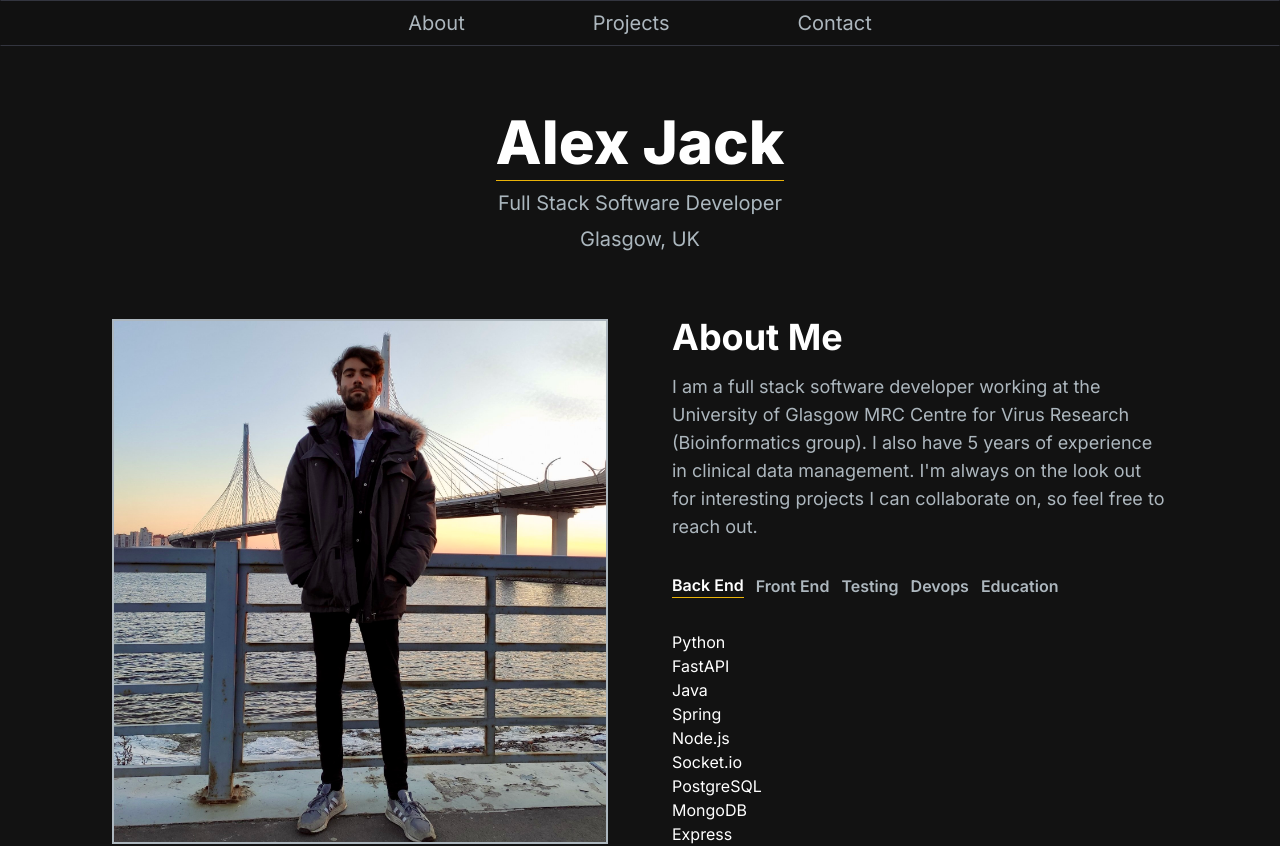
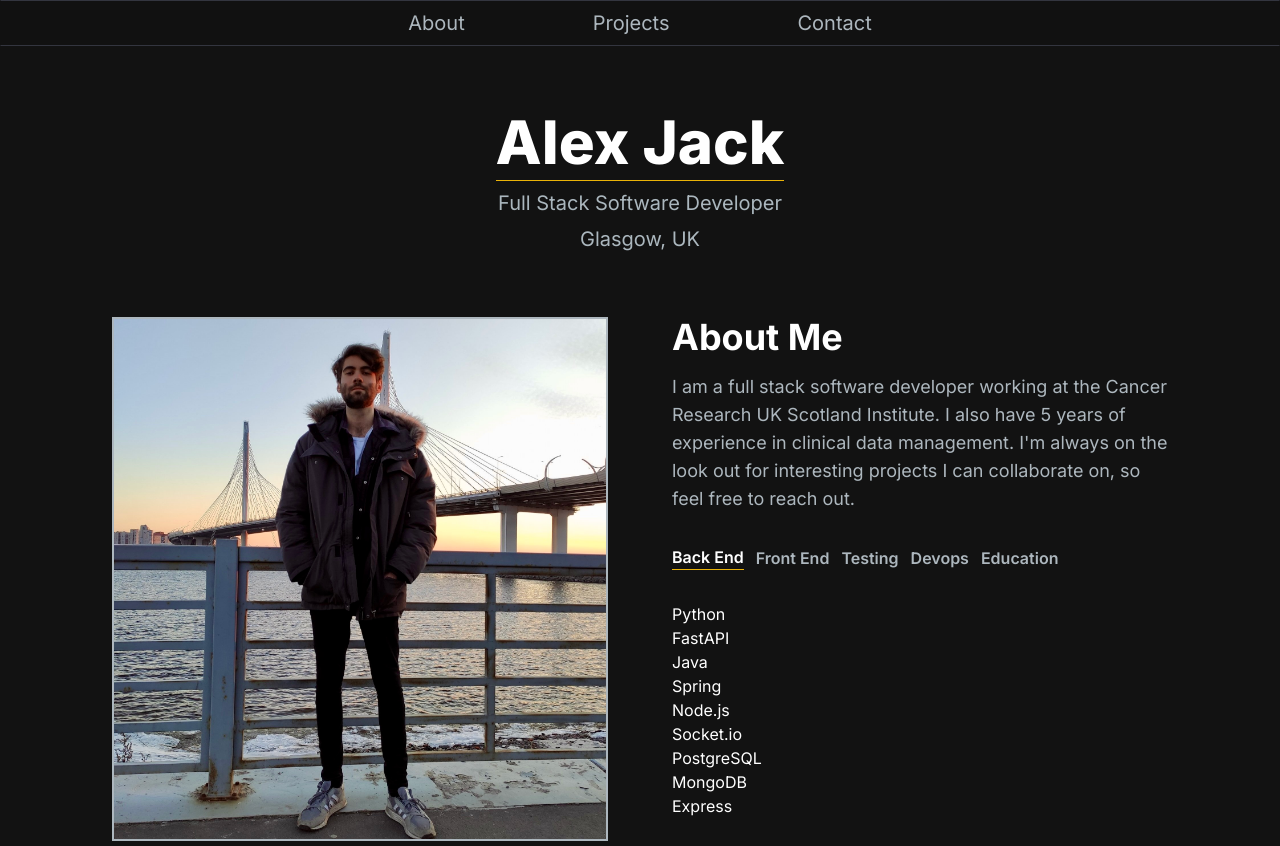
Before and after one commit to kcaj21/portfoliowebsite, a Next.js app: page / in a window 1280 px wide. Shown: the top 846 px of the page. Built offline with nearby package versions, Linux system fonts and the light colour scheme.

Commit message:
Update AboutSection.jsx

```diff
--- a/src/app/Components/AboutSection.jsx
+++ b/src/app/Components/AboutSection.jsx
@@ -96,7 +96,7 @@ const AboutSection = () => {
         <Image className='border-2 border-solid border-[#ADB7BE]' src='/images/profile.jpeg' quality={25}  width={500} height={500} alt='profilepic' priority />
         <div className='mt-4 md:mt-0 text-left flex flex-col h-full'>
             <h2 className= 'text-4xl font-bold text-white mb-4'>About Me</h2>
-            <p className='text-base text-[#ADB7BE] md:text-lg'>I am a full stack software developer working at the University of Glasgow MRC Centre for Virus Research (Bioinformatics group). I also have 5 years of experience in clinical data management. I'm always on the look out for interesting projects I can collaborate on, so feel free to reach out.</p>
+            <p className='text-base text-[#ADB7BE] md:text-lg'>I am a full stack software developer working at the Cancer Research UK Scotland Institute. I also have 5 years of experience in clinical data management. I'm always on the look out for interesting projects I can collaborate on, so feel free to reach out.</p>
             <div className='flex flex-row justify-start mt-8'>
             <TabButton selectTab={() => handeTabChange("backend")} active={tab === "backend"}>Back End
             </TabButton>
```
